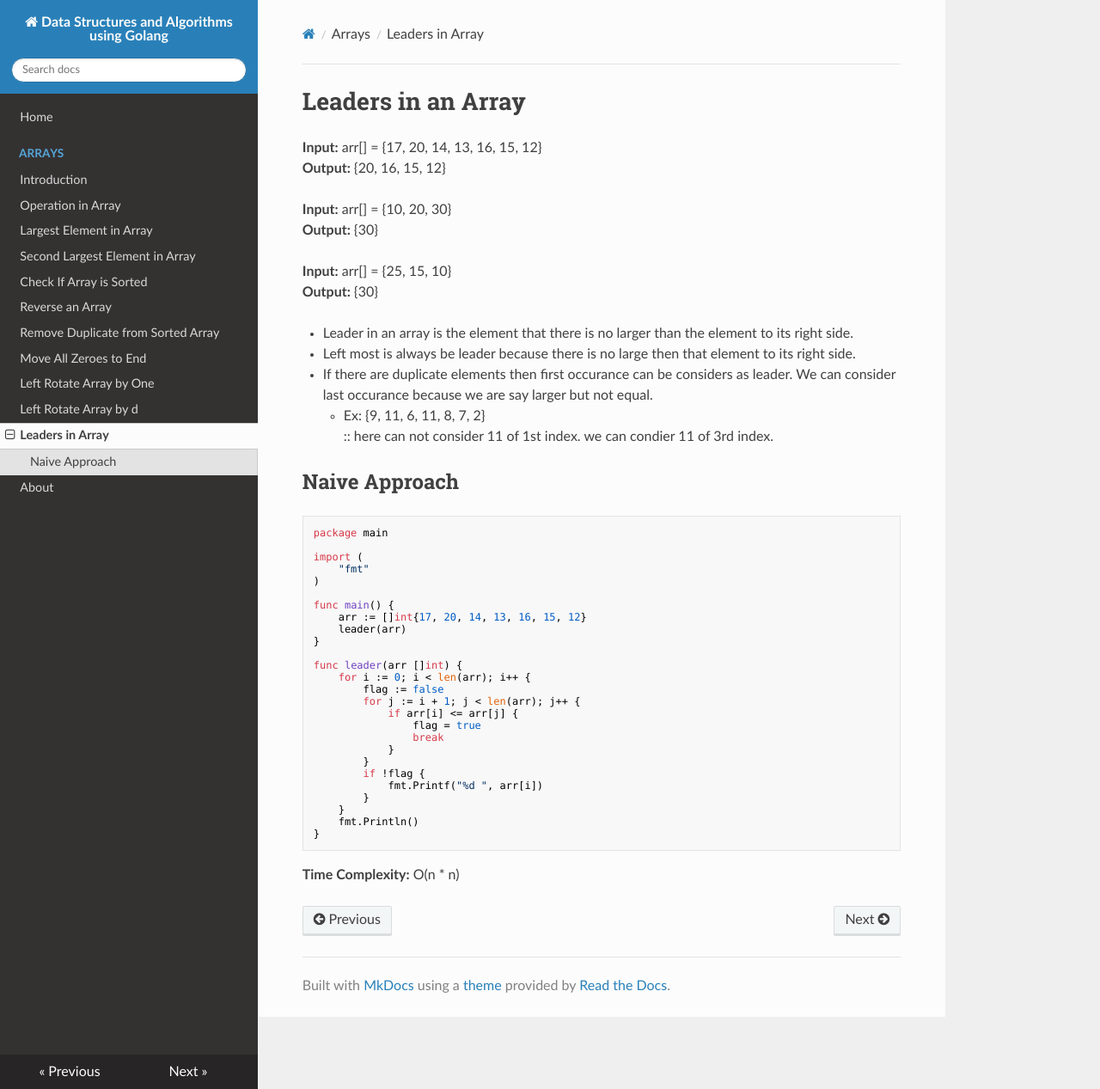
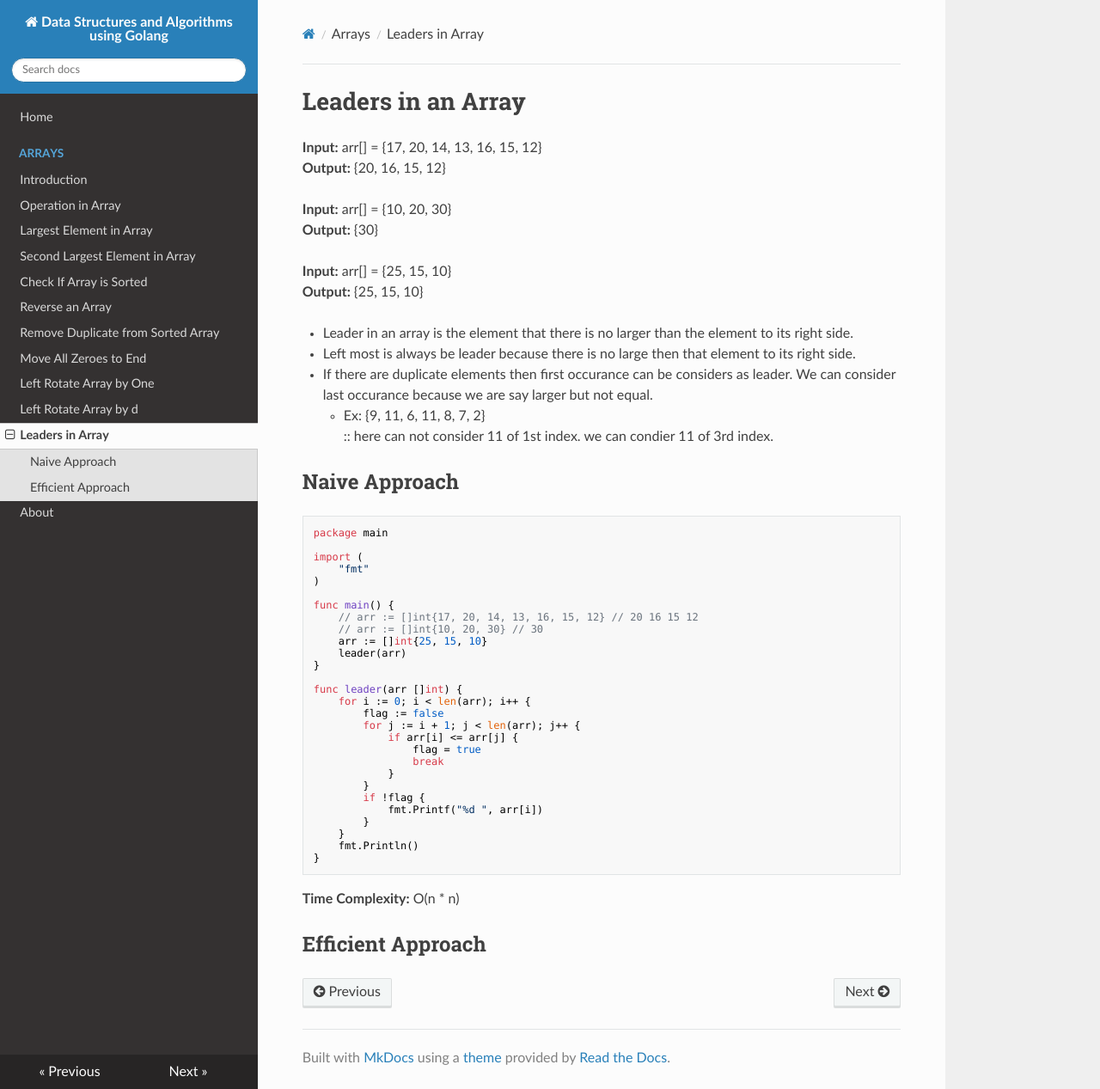
Before and after one commit to prithvipal/golang-dsa, an MkDocs documentation site: the page built from docs/array/leaders_in_array.md, in a window 1280 px wide and 1267 px high. Shown: the whole window at 86% size. Built offline with MkDocs 1.6.1, drawn with Linux system fonts in a browser that asks for light colours; nearby versions of some CDN libraries.

Commit message:
doc update

````diff
--- a/docs/array/leaders_in_array.md
+++ b/docs/array/leaders_in_array.md
@@ -7,7 +7,7 @@
 **Output:** {30}
 
 **Input:** arr[] = {25, 15, 10} </br>
-**Output:** {30}
+**Output:** {25, 15, 10}
 
 - Leader in an array is the element that there is no larger than the element to its right side.
 - Left most is always be leader because there is no large then that element to its right side.
@@ -26,7 +26,9 @@ import (
 )
 
 func main() {
-	arr := []int{17, 20, 14, 13, 16, 15, 12}
+	// arr := []int{17, 20, 14, 13, 16, 15, 12} // 20 16 15 12
+	// arr := []int{10, 20, 30} // 30
+	arr := []int{25, 15, 10}
 	leader(arr)
 }
 
@@ -48,3 +50,5 @@ func leader(arr []int) {
 ```
 
 **Time Complexity:** O(n * n)
+
+## Efficient Approach
````
